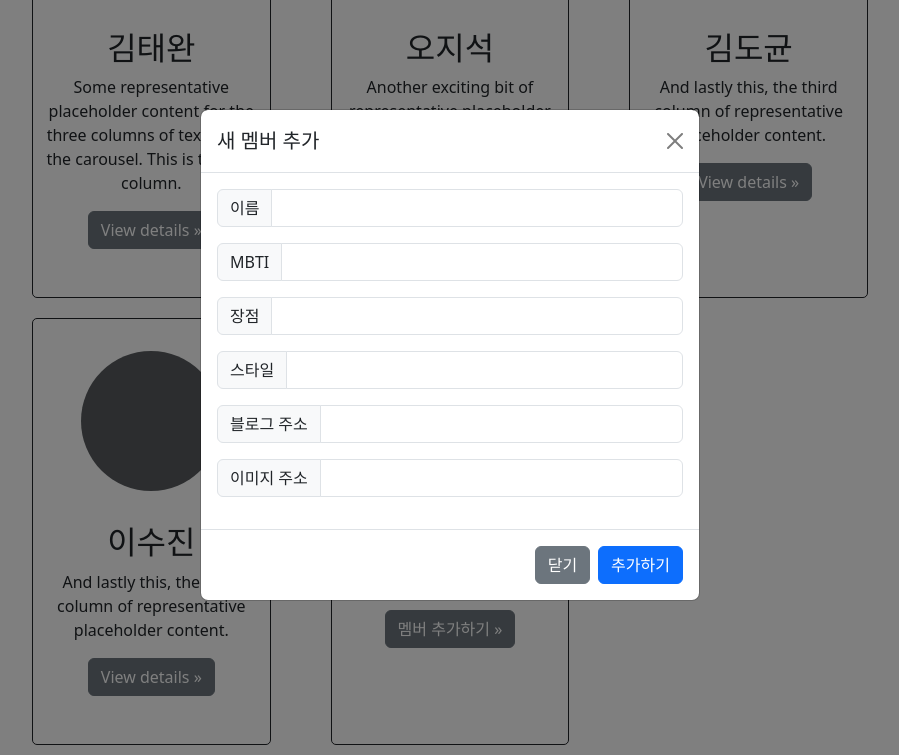
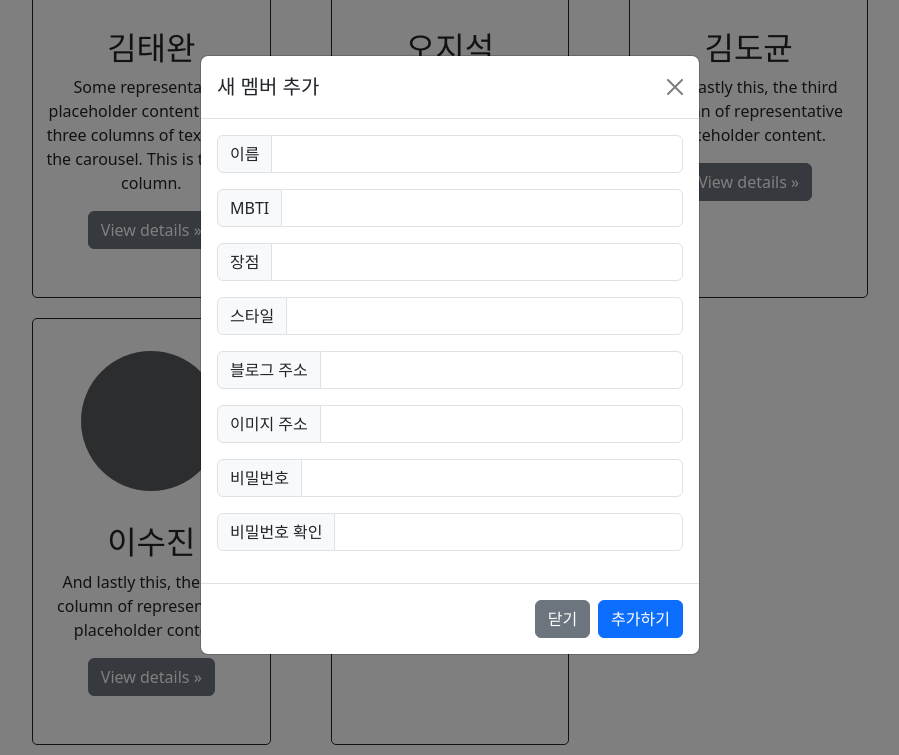
Before and after one commit to T0nixx/SA, a plain HTML site: page index.html in a window 1280 px wide. Both pictures are taken after a click on the button "멤버 추가하기 »". Shown: the part 798-1553 px from the top of the page, without its empty margins (190-1089 px from the left). Drawn offline with nearby package versions, Linux system fonts and the light colour scheme; no server answers.

Commit message:
멤버 추가시 비밀번호 input 추가, validation

```diff
--- a/index.html
+++ b/index.html
@@ -10,7 +10,7 @@
       integrity="sha384-QWTKZyjpPEjISv5WaRU9OFeRpok6YctnYmDr5pNlyT2bRjXh0JMhjY6hW+ALEwIH"
       crossorigin="anonymous"
     />
-
+    <script src="https://ajax.googleapis.com/ajax/libs/jquery/3.5.1/jquery.min.js"></script>
     <script
       src="https://cdn.jsdelivr.net/npm/bootstrap@5.3.3/dist/js/bootstrap.min.js"
       integrity="sha384-0pUGZvbkm6XF6gxjEnlmuGrJXVbNuzT9qBBavbLwCsOGabYfZo0T0to5eqruptLy"
@@ -140,7 +140,17 @@
         document.querySelector("#close-btn").click();
       }
 
-      document.querySelector("#add-btn").onclick = addCard;
+      function validation() {
+        const pwd = $('#pwd').val();
+        const pwdCheck = $('#pwdCheck').val();
+        if(pwd !== pwdCheck) {
+          alert('비밀번호가 일치하지 않습니다.');
+        }else {
+          addCard();
+        }
+      }
+
+      document.querySelector("#add-btn").onclick = validation;
     </script>
   </head>
   <body>
@@ -497,6 +507,26 @@
                 aria-describedby="image"
               />
             </div>
+            <div class="input-group mb-3">
+              <span class="input-group-text">비밀번호</span>
+              <input
+                id="pwd"
+                type="password"
+                class="form-control"
+                aria-label="pwd"
+                aria-describedby="pwd"
+              />
+            </div>
+            <div class="input-group mb-3">
+              <span class="input-group-text">비밀번호 확인</span>
+              <input
+                id="pwdCheck"
+                type="password"
+                class="form-control"
+                aria-label="pwdCheck"
+                aria-describedby="pwdCheck"
+              />
+            </div>
           </div>
           <div class="modal-footer">
             <button
```
